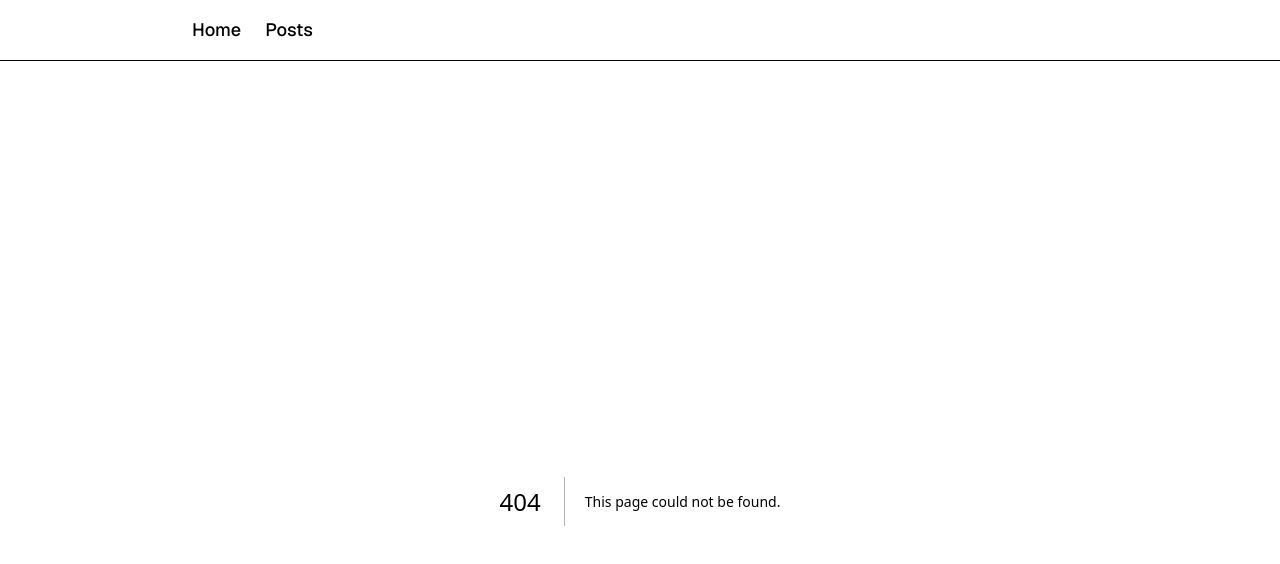
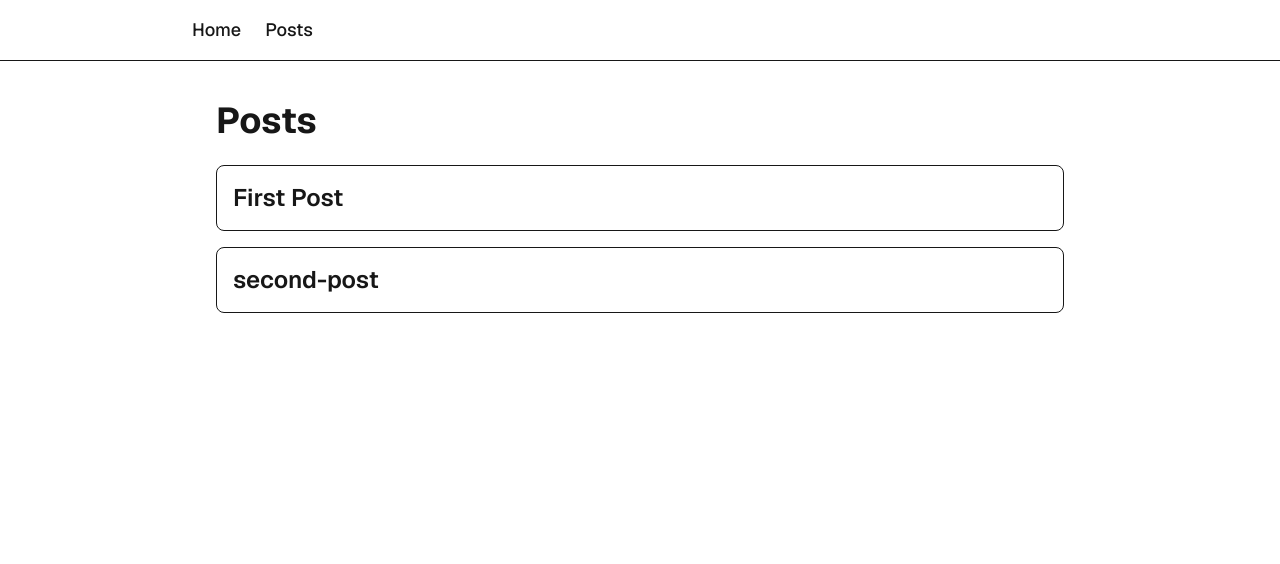
Before and after one commit to benpalkowski/my-site, a Next.js app: page /posts in a window 1280 px wide. Before the commit this address had no page. Shown: the top 564 px of the page. Built offline with nearby package versions, Linux system fonts and the light colour scheme.

Commit message:
Remove homepage button

```diff
--- a/app/blog/page.tsx
+++ b/app/blog/page.tsx
@@ -1,5 +1,4 @@
 import Image from "next/image";
-import Link from "next/link";
 
 export default function HomePage() {
   return (
@@ -15,12 +14,7 @@ export default function HomePage() {
           Thoughts, writing, projects, and updates.
         </p>
 
-        <Link
-          href="/blog"
-          className="inline-block rounded-lg bg-black text-white px-6 py-3 text-lg"
-        >
-          Read the Blog
-        </Link>
+
 
       </section>
 
--- a/app/layout.tsx
+++ b/app/layout.tsx
@@ -27,7 +27,7 @@ export default function RootLayout({
               Home
             </Link>
 
-         <Link href="/blog">
+         <Link href="/posts">
   Posts
 </Link>
 
--- a/app/page.tsx
+++ b/app/page.tsx
@@ -1,24 +1,38 @@
 import Image from "next/image";
+import Link from "next/link";
 
 export default function HomePage() {
   return (
-    <main className="min-h-screen p-10">
+    <main className="space-y-12">
 
-      <h1 className="text-5xl font-bold mb-6">
-        My Website
-      </h1>
+      <section className="space-y-6">
 
-      <Image
-        src="/images/photo.jpg"
-        alt="Website photo"
-        width={800}
-        height={500}
-        className="rounded-lg mb-6"
-      />
+        <h1 className="text-6xl font-bold tracking-tight">
+          My Website
+        </h1>
 
-      <p className="text-lg">
-        Welcome to my new website.
-      </p>
+        <p className="text-xl text-gray-600 max-w-2xl">
+          Thoughts, writing, projects, and updates.
+        </p>
+
+        <Link
+          href="/blog"
+          className="inline-block rounded-lg bg-black text-white px-6 py-3 text-lg"
+        >
+          Read Posts
+        </Link>
+
+      </section>
+
+      <section>
+        <Image
+          src="/images/photo.jpg"
+          alt="Homepage image"
+          width={1200}
+          height={700}
+          className="rounded-2xl w-full"
+        />
+      </section>
 
     </main>
   );
--- /dev/null
+++ b/app/posts/[slug]/page.tsx
@@ -0,0 +1,51 @@
+import fs from "fs";
+import path from "path";
+import matter from "gray-matter";
+import { marked } from "marked";
+
+type Props = {
+  params: Promise<{
+    slug: string;
+  }>;
+};
+
+export default async function PostPage({ params }: Props) {
+  const { slug } = await params;
+
+  const filePath = path.join(
+    process.cwd(),
+    "content/posts",
+    `${slug}.md`
+  );
+
+  if (!fs.existsSync(filePath)) {
+    return (
+      <main className="p-10">
+        <h1 className="text-3xl font-bold">
+          Post Not Found
+        </h1>
+      </main>
+    );
+  }
+
+  const fileContents = fs.readFileSync(filePath, "utf8");
+
+  const { data, content } = matter(fileContents);
+
+  const htmlContent = marked(content);
+
+  return (
+    <main className="min-h-screen p-10">
+      <h1 className="text-4xl font-bold mb-6">
+        {data.title}
+      </h1>
+
+      <article
+       className="prose prose-lg"
+        dangerouslySetInnerHTML={{
+          __html: htmlContent,
+        }}
+      />
+    </main>
+  );
+}
--- /dev/null
+++ b/app/posts/page.tsx
@@ -0,0 +1,54 @@
+import fs from "fs";
+import path from "path";
+import matter from "gray-matter";
+import Link from "next/link";
+
+export default function PostsPage() {
+  const postsDirectory = path.join(
+    process.cwd(),
+    "content/posts"
+  );
+
+  const files = fs.readdirSync(postsDirectory);
+
+  const posts = files.map((fileName) => {
+    const slug = fileName.replace(".md", "");
+
+    const filePath = path.join(
+      postsDirectory,
+      fileName
+    );
+
+    const fileContents = fs.readFileSync(
+      filePath,
+      "utf8"
+    );
+
+    const { data } = matter(fileContents);
+
+    return {
+      slug,
+      title: data.title || slug,
+    };
+  });
+
+  return (
+    <main className="space-y-4">
+      <h1 className="text-4xl font-bold mb-6">
+        Posts
+      </h1>
+
+      {posts.map((post) => (
+        <Link
+          key={post.slug}
+          href={`/posts/${post.slug}`}
+          className="block border rounded-lg p-4 hover:bg-gray-50"
+        >
+          <h2 className="text-2xl font-semibold">
+            {post.title}
+          </h2>
+        </Link>
+      ))}
+    </main>
+  );
+}
```
